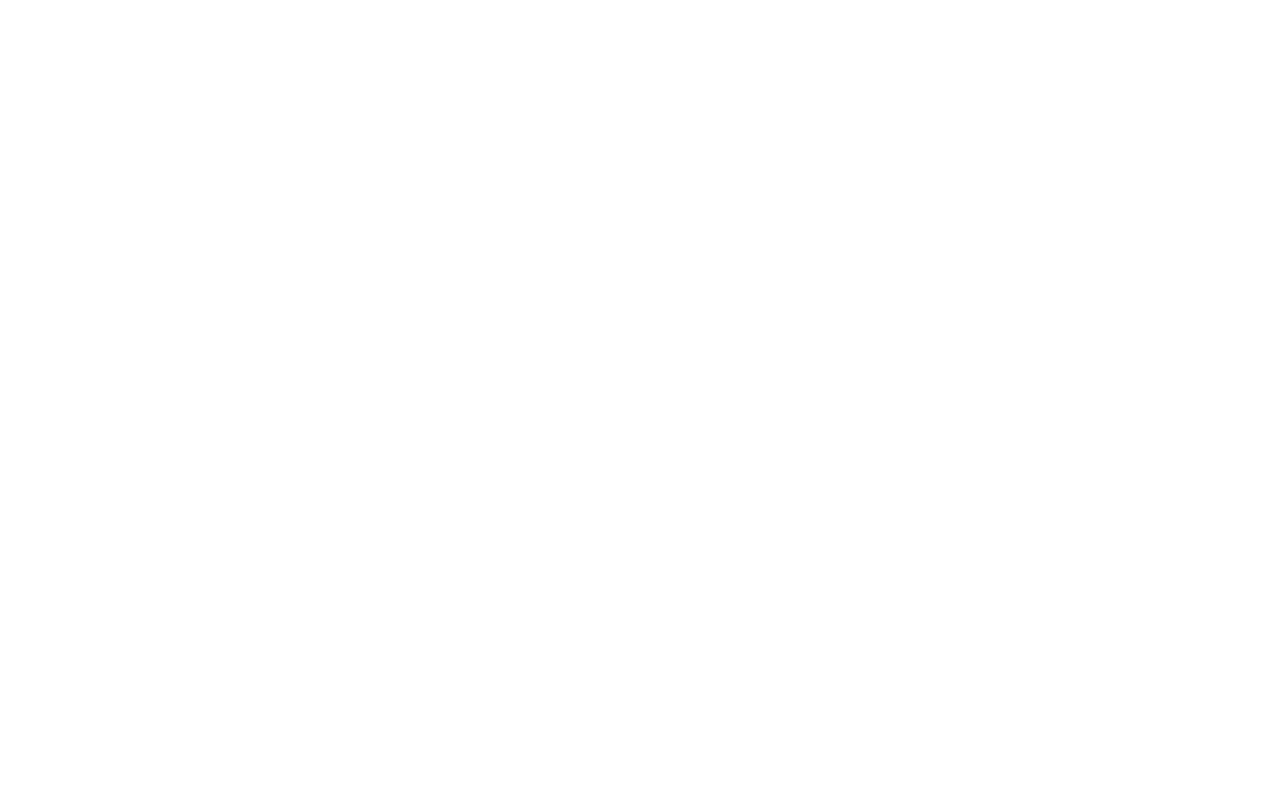
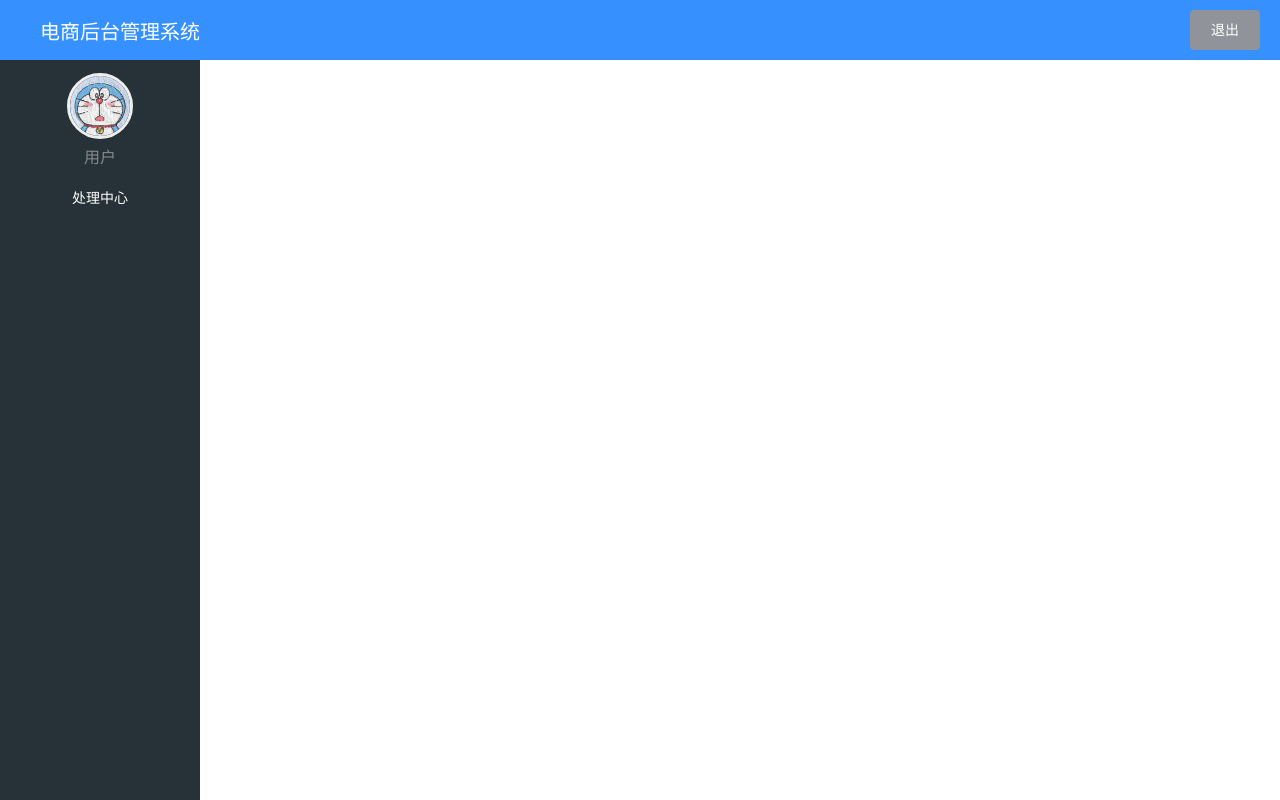
Before and after one commit to WigerCheng/MaShangJiaoLiu, a Vue app: page /manager in a window 1280 px wide. Before the commit this address had no page. Built offline with nearby package versions, Linux system fonts and the light colour scheme; sample sign-in values are in the browser's storage.

Commit message:
完善注册逻辑

```diff
--- a/src/router/index.js
+++ b/src/router/index.js
@@ -6,6 +6,7 @@ import Register from '../views/Register.vue';
 import Login from '../views/Login.vue';
 import NewTopic from '../views/NewTopic.vue';
 import TopicDetail from '../views/TopicDetail.vue';
+import Manager from '../views/manager';
 
 const routes = [
   {
@@ -32,6 +33,11 @@ const routes = [
     path: '/detail/:topicId',
     name: 'TopicDetail',
     component: TopicDetail
+  },
+  {
+    path: '/manager',
+    name: 'Manager',
+    component: Manager
   }
 ];
 
--- a/src/views/Register.vue
+++ b/src/views/Register.vue
@@ -6,8 +6,10 @@
         :rules="registerRules"
         ref="registerForm"
         status-icon
+        label-width="120px"
+        label-position="left"
       >
-        <el-form-item prop="username">
+        <el-form-item prop="username" label="用户名">
           <el-input
             v-model="registerForm.username"
             prefix-icon="el-icon-user"
@@ -15,7 +17,7 @@
             type="text"
           />
         </el-form-item>
-        <el-form-item prop="password">
+        <el-form-item prop="password" label="密码">
           <el-input
             v-model="registerForm.password"
             placeholder="请输入密码"
@@ -23,7 +25,7 @@
             type="password"
           ></el-input>
         </el-form-item>
-        <el-form-item prop="againPassword">
+        <el-form-item prop="againPassword" label="再次输入密码">
           <el-input
             v-model="registerForm.againPassword"
             placeholder="请再次输入密码"
@@ -31,29 +33,27 @@
             type="password"
           ></el-input>
         </el-form-item>
-        <el-form-item prop="gender">
-          <div class="form-item">
-            <span class="form-title">性别</span>
-            <!-- <div class="form-content"> -->
-              <el-radio-group v-model="registerForm.gender">
-                <el-radio label="男"></el-radio>
-                <el-radio label="女"></el-radio>
-              </el-radio-group>
-            <!-- </div> -->
-          </div>
+        <el-form-item label="电话">
+          <el-input v-model="registerForm.phone"> </el-input>
         </el-form-item>
-        <el-form-item>
-          <el-button type="primary" @click="onRegister('registerForm')"
-            >注册</el-button
-          >
+        <el-form-item prop="gender" label="性别">
+          <el-radio-group v-model="registerForm.gender">
+            <el-radio :label="1">男</el-radio>
+            <el-radio :label="0">女</el-radio>
+          </el-radio-group>
         </el-form-item>
+        <el-button type="primary" @click="onRegister('registerForm')"
+          >注册</el-button
+        >
       </el-form>
     </div>
   </div>
 </template>
 
 <script>
+import AXIOS from "../request/request";
 export default {
+  name: "register",
   data() {
     var validateAgainPassword = (rule, value, callback) => {
       if (value !== this.registerForm.password) {
@@ -67,6 +67,8 @@ export default {
         username: "",
         password: "",
         againPassword: "",
+        phone: "",
+        gender: 1,
       },
       registerRules: {
         username: [
@@ -98,11 +100,40 @@ export default {
     onRegister(formName) {
       this.$refs[formName].validate((valid) => {
         if (valid) {
-          alert("submit!");
+          this.onRegisterSubmit();
         } else {
           console.log("error submit!!");
           return false;
         }
+      });
+    },
+    async onRegisterSubmit() {
+      await AXIOS.post("/users", this.registerForm).then((response) => {
+        let data = response.data;
+        let code = data.code;
+        switch (code) {
+          case 201:
+            this.$message({
+              message: "注册失败，账户已存在",
+              type: "warning",
+            });
+            break;
+          case 200: {
+            this.$message({
+              message: "注册成功",
+              type: "success",
+            });
+            this.$router.push("/login");
+            break;
+          }
+          default:
+            this.$message({
+              message: data.message,
+              type: "warning",
+            });
+            break;
+        }
+        console.log(code);
       });
     },
   },
@@ -110,19 +141,6 @@ export default {
 </script>
 
 <style>
-.form-item {
-  display: flex;
-  align-items: center;
-  flex-wrap: nowrap;
-}
-
-.form-title {
-  display: inline;
-  justify-self: start;
-  padding: 8px;
-  padding-right: 16px;
-}
-
 .register_container {
   background: #2b4b6b;
   height: 100%;
@@ -132,7 +150,7 @@ export default {
 }
 
 .register_box {
-  width: 480px;
+  width: 600px;
   background-color: #fff;
   border-radius: 3px;
   border: 1px solid #ededed;
--- /dev/null
+++ b/src/views/manager/index.vue
@@ -0,0 +1,97 @@
+<template>
+  <el-container class="container">
+    <!-- 头部区域 -->
+    <el-header>
+      <div>
+        <span>电商后台管理系统</span>
+      </div>
+      <!-- 登录退出按钮 -->
+      <el-button type="info" @click="logOut">退出</el-button>
+    </el-header>
+
+    <!-- 内容区域 -->
+    <el-container>
+      <!-- 边栏区域 -->
+      <el-aside width="200px">
+        <div class="uesr-avatar" v-show="!isCollapse">
+          <img src="../../assets/avatar.jpg" alt="用户头像" />
+          <span>用户</span>
+        </div>
+        <el-menu
+          class="el-menu-vertical-demo"
+          background-color="#263238"
+          text-color="#fff"
+          active-text-color="#3691ff"
+          unique-opened
+          :collapse="isCollapse"
+          :collapse-transition="false"
+        >
+          <el-menu-item index="1">处理中心</el-menu-item>
+        </el-menu>
+      </el-aside>
+      <el-main>
+        <router-view />
+      </el-main>
+    </el-container>
+  </el-container>
+</template>
+<script>
+export default {
+  data() {
+    return {};
+  },
+  methods: {
+    logOut() {
+      this.$confirm("确认登出？").then(() => {
+        this.$store.commit("logout");
+        this.$router.push("/");
+      });
+    },
+  },
+};
+</script>
+<style scoped>
+.container {
+  height: 100vh;
+}
+
+.el-header {
+  background-color: #3691ff;
+  display: flex;
+  justify-content: space-between;
+  align-items: center;
+}
+
+.el-header span {
+  font-size: 20px;
+  color: white;
+  display: inline-block;
+  width: 200px;
+}
+
+.el-aside {
+  background-color: #263238;
+}
+
+.el-aside .uesr-avatar {
+  margin-top: 10px;
+  color: #848a8e;
+  display: flex;
+  flex-direction: column;
+  justify-content: space-around;
+  align-items: center;
+  height: 100px;
+}
+
+.el-aside .uesr-avatar img {
+  border-radius: 50%;
+  border: 3px solid #eee;
+  overflow: hidden;
+  height: 60px;
+  width: 60px;
+}
+
+.el-aside .el-menu {
+  border-right: none;
+}
+</style>
```
Also changed, not shown: src/assets/avatar.jpg (added).
